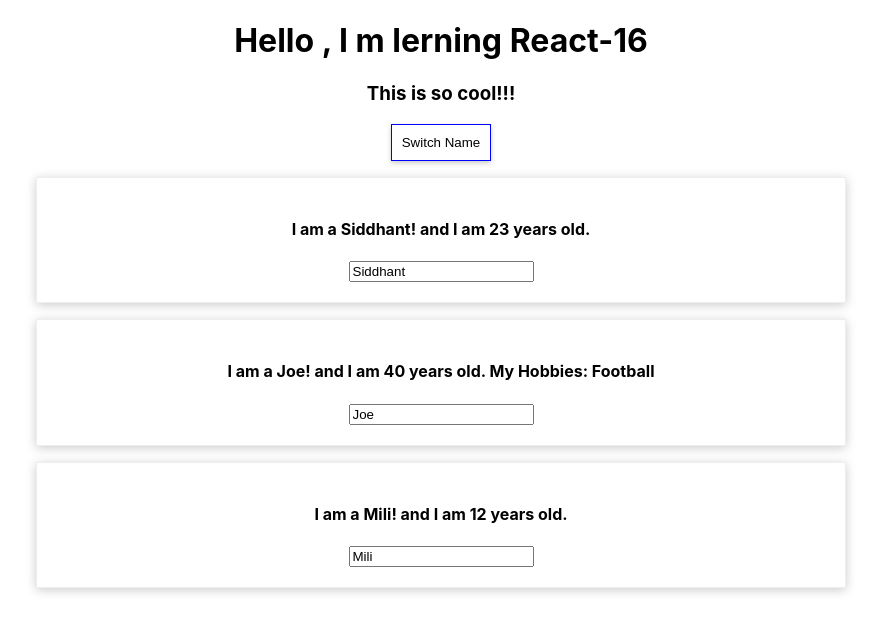
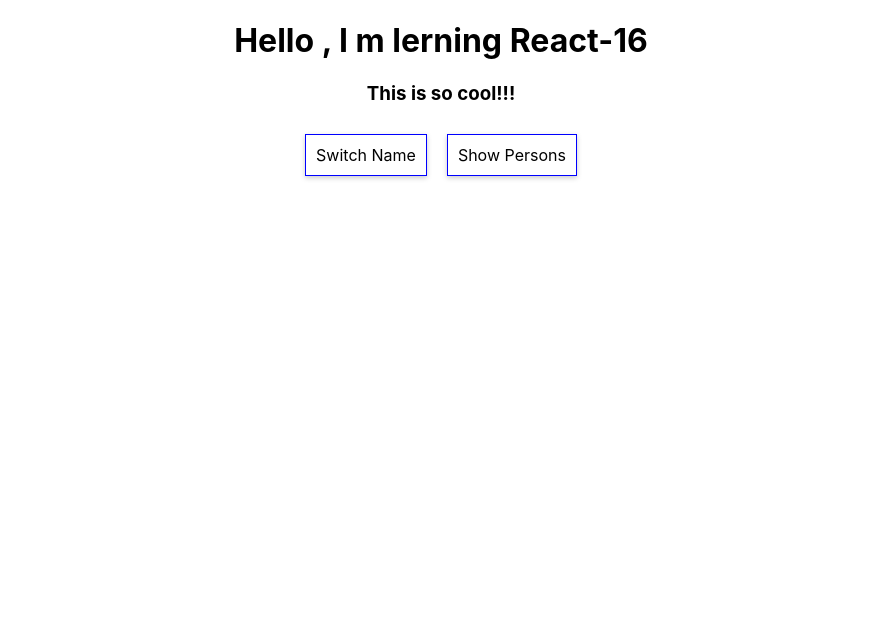
Before and after one commit to Sid-web6306/Learning-React-16, a React (Create React App) app: page / in a window 1280 px wide. Shown: the top 632 px of the page, without its empty margins (199-1080 px from the left). Built offline with nearby package versions, Linux system fonts and the light colour scheme.

Commit message:
rendering content conditionaly

```diff
--- a/src/App.js
+++ b/src/App.js
@@ -9,6 +9,8 @@ class App extends Component{
         persons:[
           {name:"Siddhant",age:23},{name:"Joe", age:40},{name:"Mili",age:12}
         ],
+        otherState:"Some other value",
+        showPersons: false
       }
 
 
@@ -31,6 +33,13 @@ class App extends Component{
           ]
         });
       }
+
+
+      toggleChangeHandler = () =>{
+        let status = this.state.showPersons;
+        this.setState({showPersons:!status})
+
+      }
     //Another Way of writing a JSX
     // return React.createElement('div',{className: 'App'},React.createElement('h1',null, 'Hello, I m learning React-16.'));
     render(){
@@ -39,7 +48,9 @@ class App extends Component{
         backgroundColor:'White',
         padding:'10px',
         border:'1px solid blue',
-        boxShadow:'0px 2px 5px #ccc'
+        boxShadow:'0px 2px 5px #ccc',
+        margin: '10px',
+        font:'inherit'
       }
     return(
       <div className="App">
@@ -47,9 +58,15 @@ class App extends Component{
         <h3>This is so cool!!!</h3>
         {/* dont use paranthesis it will execute function immediatelty after rendering */}
         <button style={style} onClick={this.switchNameHandler.bind(this,"Siddhant jain")}>Switch Name</button>
-        <Person  click={()=>this.switchNameHandler("Siddhant")} name={this.state.persons[0].name} age={this.state.persons[0].age}/>
-        <Person changes = {this.nameChangeHandler} name={this.state.persons[1].name} age={this.state.persons[1].age}>My Hobbies: Football</Person>
-        <Person name={this.state.persons[2].name} age={this.state.persons[2].age}/>
+        {this.state.showPersons ? <div>
+          <button style={style} onClick ={this.toggleChangeHandler}>Hide Persons</button>
+          <Person  click={()=>this.switchNameHandler("Siddhant")} name={this.state.persons[0].name} age={this.state.persons[0].age}/>
+          <Person changes = {this.nameChangeHandler} name={this.state.persons[1].name} age={this.state.persons[1].age}>My Hobbies: Football</Person>
+          <Person name={this.state.persons[2].name} age={this.state.persons[2].age}/>
+        </div>:<button style={style} onClick={this.toggleChangeHandler}>Show Persons</button>
+        //null -> renders nothing
+      }
+
 
       </div>
     );
```
